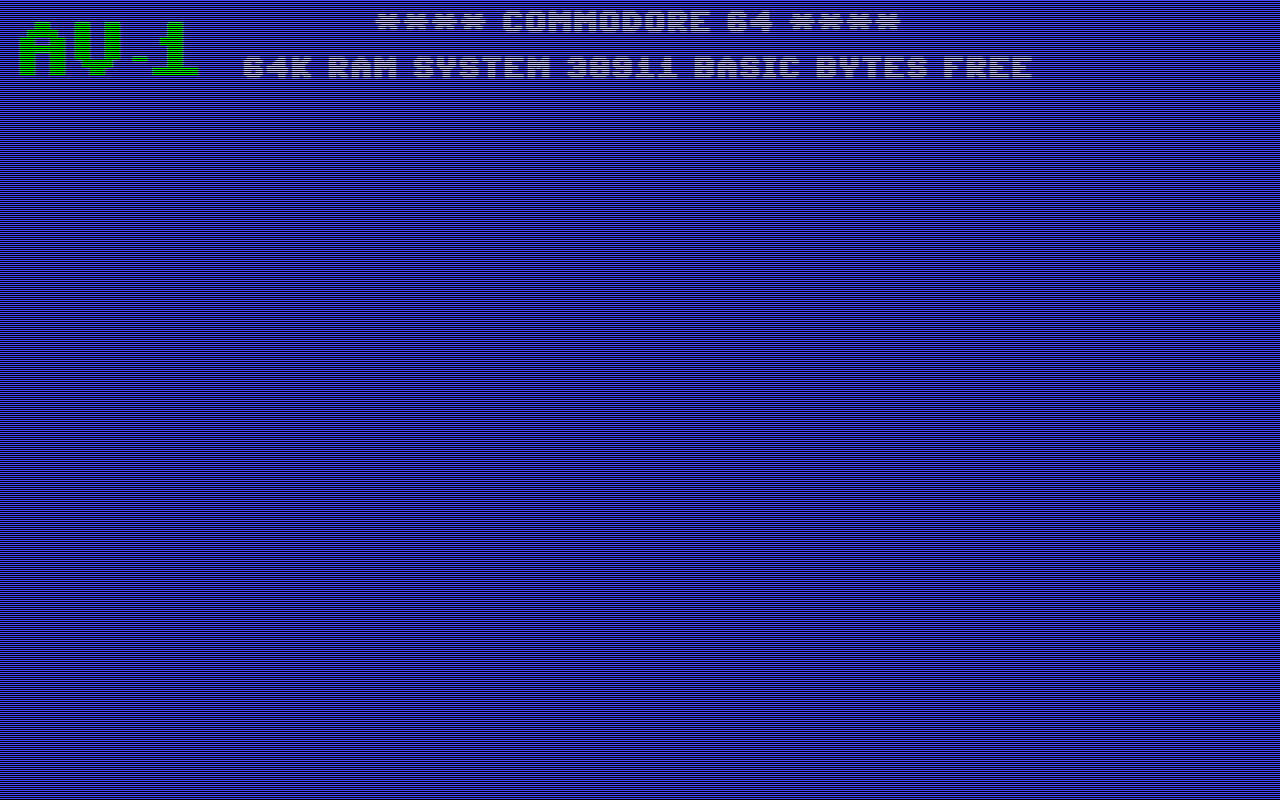
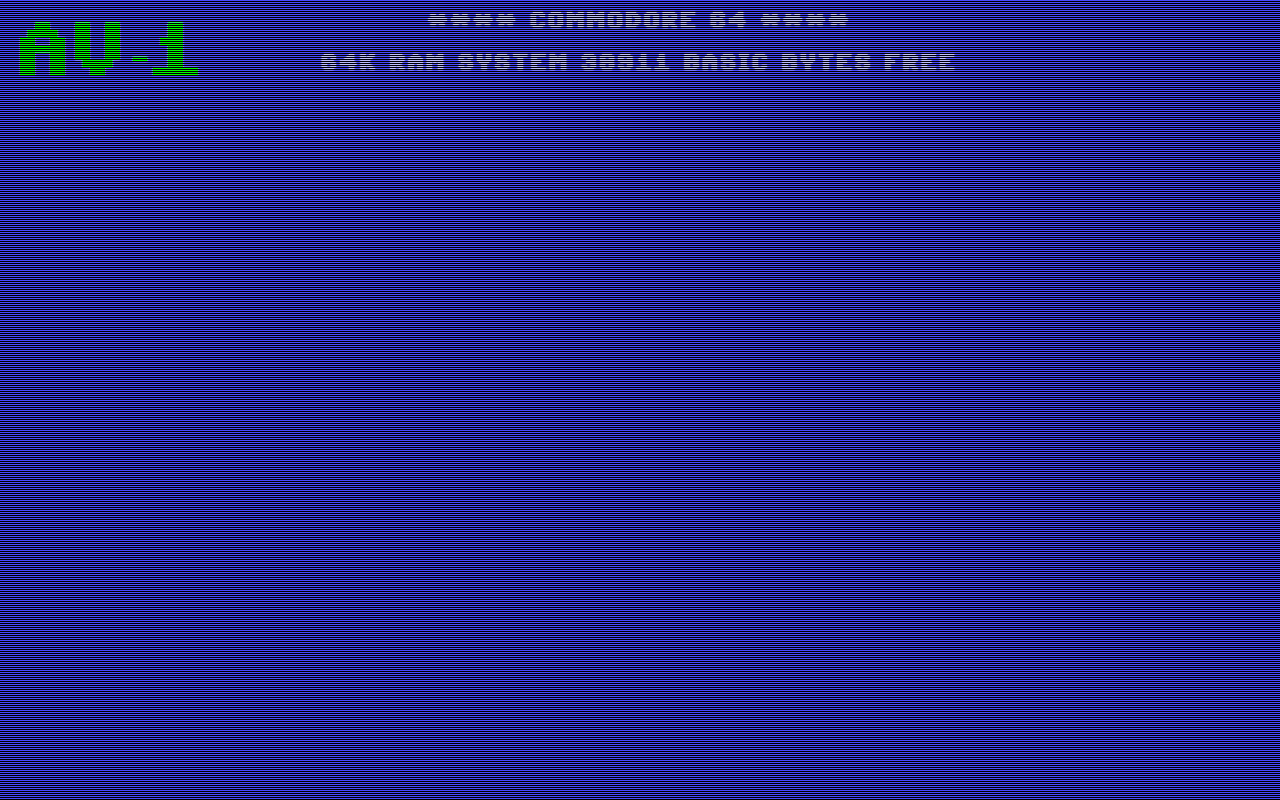
Before and after one commit to hrgplumer/basic-interpreter, a React (Create React App) app in the folder basic-interpreter/: page / in a window 1280 px wide. Built offline with nearby package versions, Linux system fonts and the light colour scheme.

Commit message:
adjust font-size smaller

```diff
--- a/basic-interpreter/src/App.css
+++ b/basic-interpreter/src/App.css
@@ -1,7 +1,7 @@
 html,
 body {
     min-height: 100vh;
-    font-size: 16px;
+    font-size: 1.4vw;
     margin: 0;
 }
 
@@ -37,7 +37,7 @@
 .heading {
     text-align: center;
     text-transform: uppercase;
-    font-size: 1.8vw;
+    font-size: inherit;
     padding: 0.9vw;
     margin: 0;
 }
@@ -51,7 +51,7 @@
     resize: none;
     outline: none;
     text-transform: uppercase;
-    font-size: 1.8vw;
+    font-size: inherit;
     font-family: inherit;
     padding: 0.9vw;
     letter-spacing: .2vw;
```
